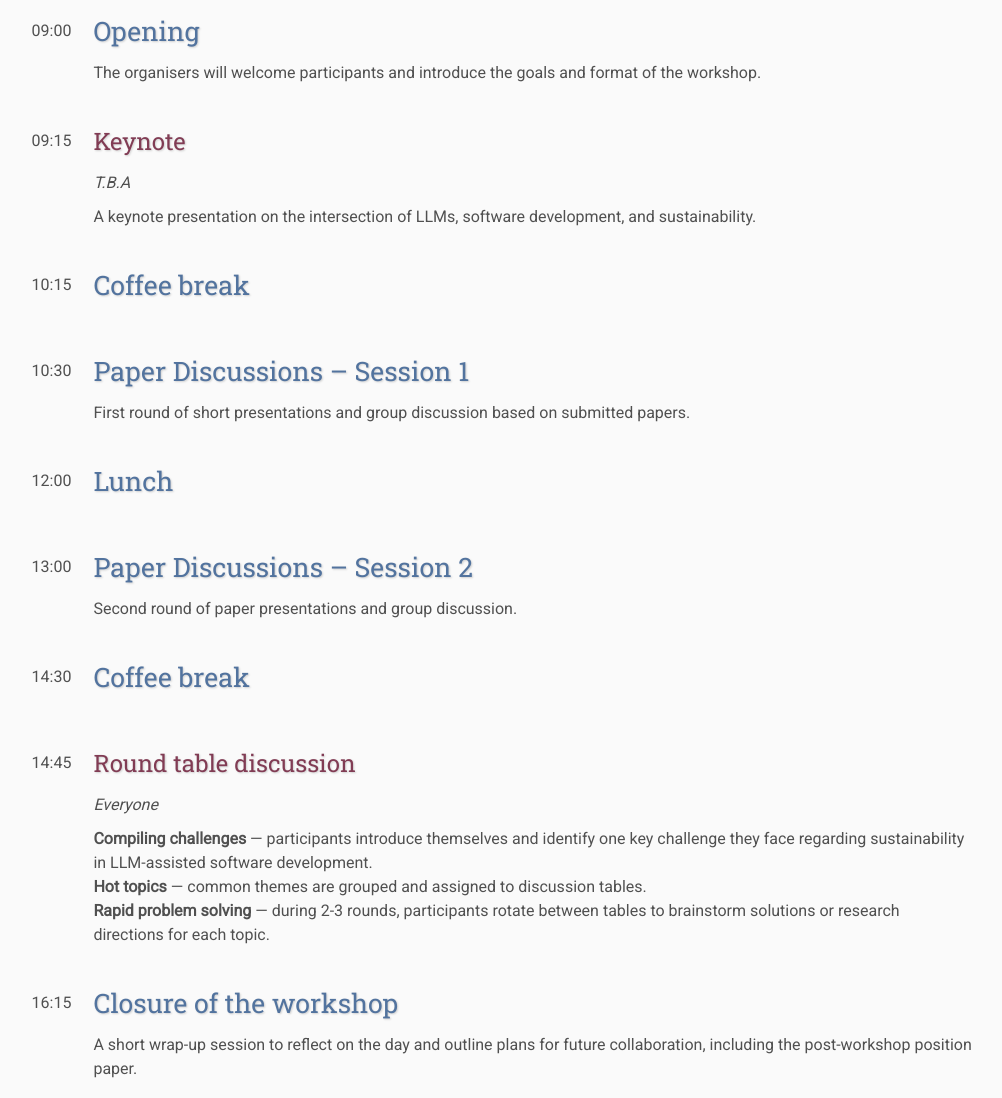
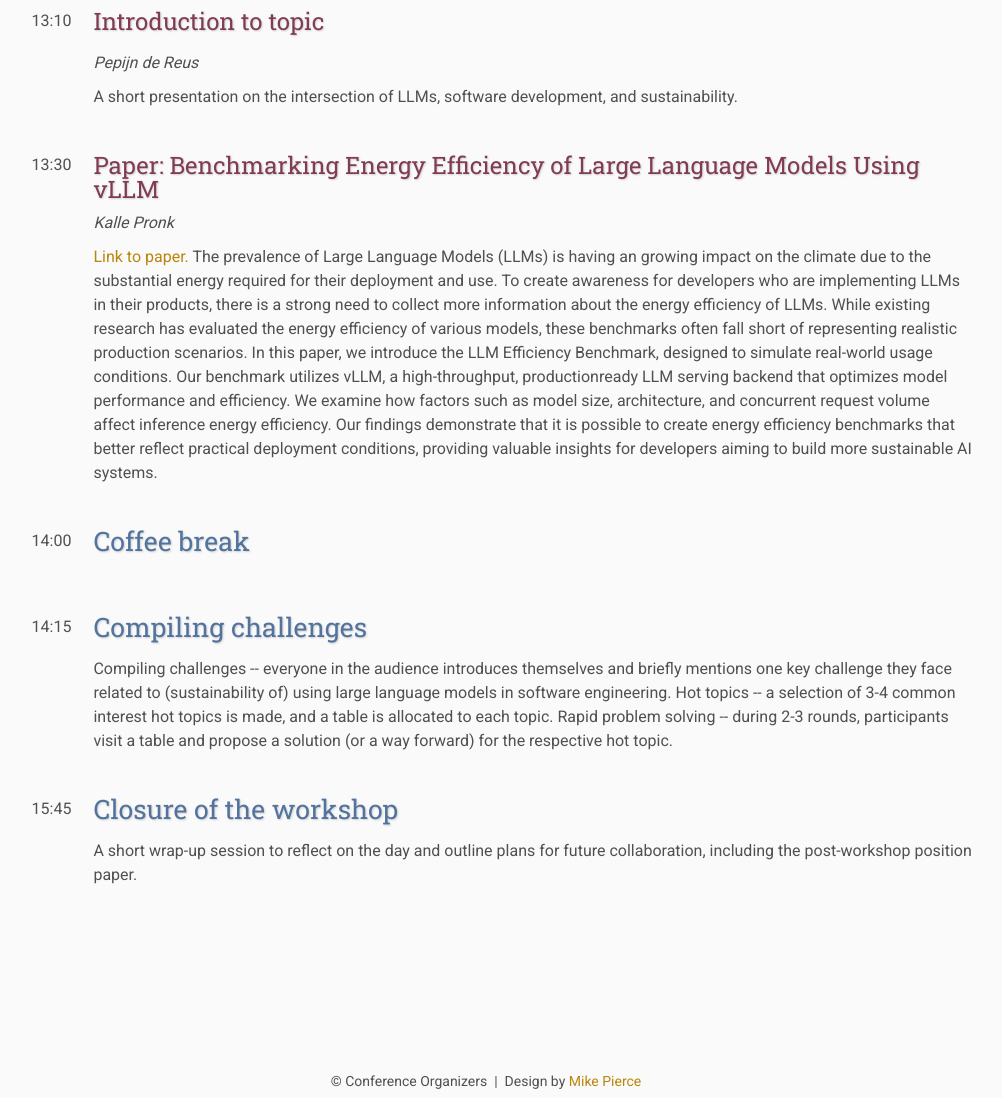
Before and after one commit to ICT4S2025-SILAS/workshop, a plain HTML site: page program/index.html in a window 1280 px wide. Shown: the part 1064-2162 px from the top of the page, without its empty margins (154-1156 px from the left). Drawn offline with Linux system fonts and the light colour scheme; files that its build step writes are made by us from their sources.

Commit message:
update website

```diff
--- a/program/index.html
+++ b/program/index.html
@@ -18,16 +18,15 @@
 
     <h2>Workshop program</h2>
 
-    <p>Our workshop will start at 09:00 and is located at <a href="">UCD O'Brien Centre for Science.</a>.
-        Rather than pre-defined discussion topics, we aim to spark conversation through submitted papers. We invite researchers, practitioners, and policymakers to contribute short papers (4–6 pages) exploring the intersection of software development, large language models (LLMs), and sustainability.
-        Topics of interest include but are not limited to: energy-efficient code generation, empirical studies, datasets for LLM energy/resource profiling, and tools or prompting strategies to reduce LLM resource use. We welcome thought-provoking perspectives over polished results—novelty, relevance, and clarity are our main selection criteria.
-        Accepted submissions will form the backbone of our interactive discussions throughout the day.
+    <p>Our workshop will start at 13:00 and is located at <a href="">UCD O'Brien Centre for Science.</a>.
+        First we present the current research on sustainability and large language models in software engineering.
+        Then we will listen to the presentation of
     </p>
 
     <table>
         <tr>
             <td class="date" rowspan="2">
-                09:00
+                13:00
             </td>
             <td class="title-special">
                 Opening
@@ -43,28 +42,49 @@
     <table id="Keynote">
         <tr>
             <td class="date" rowspan="3">
-                09:15
+                13:10
             </td>
             <td class="title">
-                Keynote
+                Introduction to topic
             </td>
         </tr>
         <tr>
             <td class="speaker">
-                T.B.A
+                Pepijn de Reus
             </td>
         </tr>
         <tr>
             <td class="abstract">
-                A keynote presentation on the intersection of LLMs, software development, and sustainability.
+                A short presentation on the intersection of LLMs, software development, and sustainability.
             </td>
         </tr>
     </table>
 
-    <table>
+    <table id="Keynote">
+        <tr>
+            <td class="date" rowspan="3">
+                13:30
+            </td>
+            <td class="title">
+                Paper: Benchmarking Energy Efficiency of Large Language Models Using vLLM
+            </td>
+        </tr>
+        <tr>
+            <td class="speaker">
+                Kalle Pronk
+            </td>
+        </tr>
+        <tr>
+            <td class="abstract">
+                <a href="paper">Link to paper.</a> The prevalence of Large Language Models (LLMs) is having an growing impact on the climate due to the substantial energy required for their deployment and use. To create awareness for developers who are implementing LLMs in their products, there is a strong need to collect more information about the energy efficiency of LLMs. While existing research has evaluated the energy efficiency of various models, these benchmarks often fall short of representing realistic production scenarios. In this paper, we introduce the LLM Efficiency Benchmark, designed to simulate real-world usage conditions. Our benchmark utilizes vLLM, a high-throughput, productionready LLM serving backend that optimizes model performance and efficiency. We examine how factors such as model size, architecture, and concurrent request volume affect inference energy efficiency. Our findings demonstrate that it is possible to create energy efficiency benchmarks that better reflect practical deployment conditions, providing valuable insights for developers aiming to build more sustainable AI systems.
+            </td>
+        </tr>
+    </table>
+
+        <table>
         <tr>
             <td class="date" rowspan="2">
-                10:15
+                14:00
             </td>
             <td class="title-special">
                 Coffee break
@@ -80,15 +100,17 @@
     <table>
         <tr>
             <td class="date" rowspan="2">
-                10:30
+                14:15
             </td>
             <td class="title-special">
-                Paper Discussions – Session 1
+                Compiling challenges
             </td>
         </tr>
         <tr>
             <td class="abstract">
-                First round of short presentations and group discussion based on submitted papers.
+                Compiling challenges -- everyone in the audience introduces themselves and briefly mentions one key challenge they face related to (sustainability of) using large language models in software engineering.
+                Hot topics -- a selection of 3-4 common interest hot topics is made, and a table is allocated to each topic.
+                Rapid problem solving -- during 2-3 rounds, participants visit a table and propose a solution (or a way forward) for the respective hot topic.
             </td>
         </tr>
     </table>
@@ -96,78 +118,7 @@
     <table>
         <tr>
             <td class="date" rowspan="2">
-                12:00
-            </td>
-            <td class="title-special">
-                Lunch
-            </td>
-        </tr>
-        <tr>
-            <td class="abstract">
-                <!-- Kept for spacing -->
-            </td>
-        </tr>
-    </table>
-
-    <table>
-        <tr>
-            <td class="date" rowspan="2">
-                13:00
-            </td>
-            <td class="title-special">
-                Paper Discussions – Session 2
-            </td>
-        </tr>
-        <tr>
-            <td class="abstract">
-                Second round of paper presentations and group discussion.
-            </td>
-        </tr>
-    </table>
-
-    <table>
-        <tr>
-            <td class="date" rowspan="2">
-                14:30
-            </td>
-            <td class="title-special">
-                Coffee break
-            </td>
-        </tr>
-        <tr>
-            <td class="abstract">
-                <!-- Kept for spacing -->
-            </td>
-        </tr>
-    </table>
-
-    <table>
-        <tr>
-            <td class="date" rowspan="3">
-                14:45
-            </td>
-            <td class="title">
-                Round table discussion
-            </td>
-        </tr>
-        <tr>
-            <td class="speaker">
-                Everyone
-            </td>
-        </tr>
-        <tr>
-            <td class="abstract">
-                <strong>Compiling challenges</strong> — participants introduce themselves and identify one key challenge they face regarding sustainability in LLM-assisted software development.<br>
-                <strong>Hot topics</strong> — common themes are grouped and assigned to discussion tables.<br>
-                <strong>Rapid problem solving</strong> — during 2-3 rounds, participants rotate between tables to brainstorm solutions or research directions for each topic.
-            </td>
-        </tr>
-    </table>
-
-    <table>
-        <tr>
-            <td class="date" rowspan="2">
-                16:15
+                15:45
             </td>
             <td class="title-special">
                 Closure of the workshop
```
Also changed, not shown: program/paper.html (added, +49 -0 lines), 1 other file.
